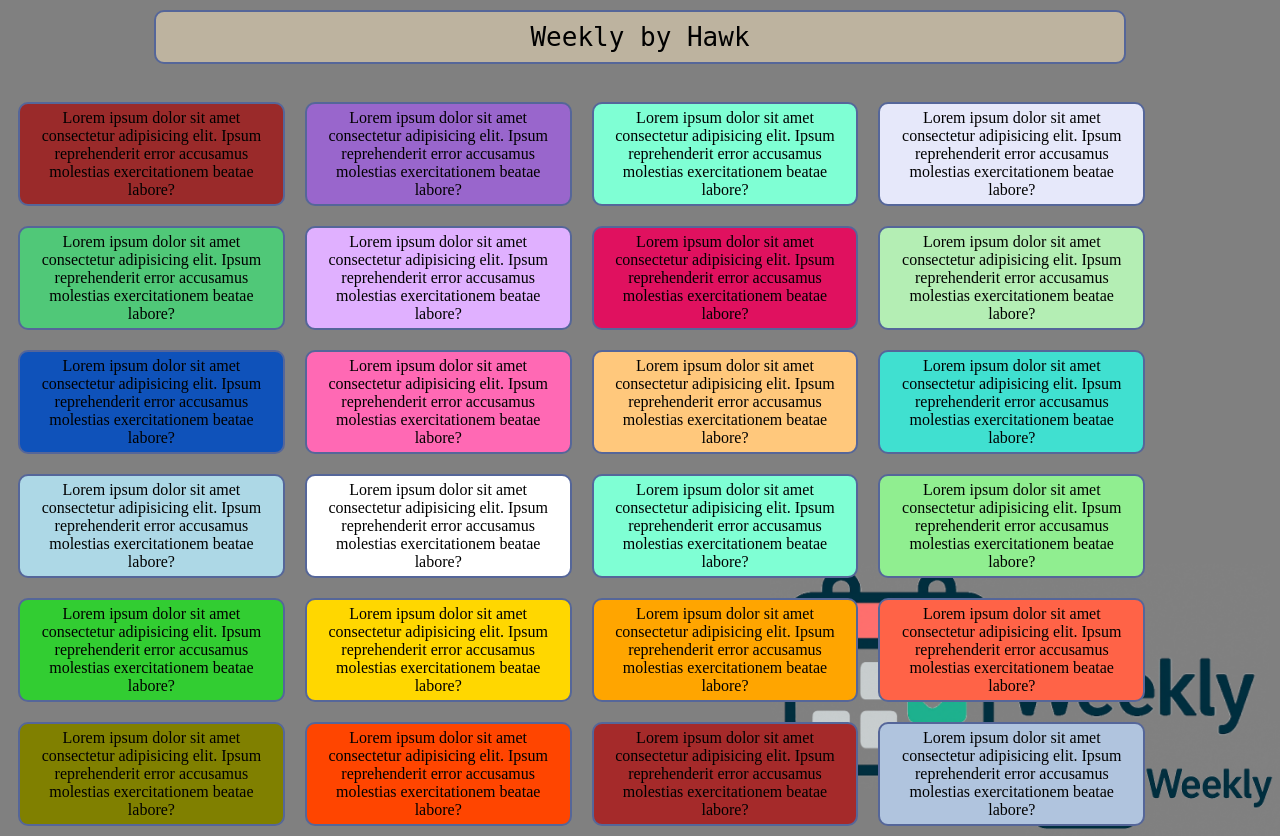
After one commit to helalf69/Weekly, a PHP site: page /index.html in a window 1280 px wide. The commit adds this page. Run offline with PHP 8.4, Linux system fonts and the light colour scheme.

Commit message:
Add files via upload

```diff
--- a/inc/weekly.css
+++ b/inc/weekly.css
@@ -1,5 +1,26 @@
 body {
-    background: orange;
+    background-color: grey;
+    background-image: url("weekly_logo.png");
+    background-repeat: no-repeat;
+    background-size: 20%;
+    background-position: bottom right;
+    text-align: center;
+}
+
+div {
+    background-color: rgba(250, 230, 190, 0.5);
+    padding: 10px;
+    border-radius: 10px;
+    border: 2px solid #569;
+    margin: 10px;
+}
+
+.title {
+    font-family: monospace;
+    font-size: xx-large;
+    text-align: center;
+    width: 75%;
+    margin: 10px auto;
 }
 
 .logo {
--- /dev/null
+++ b/index.html
@@ -0,0 +1,86 @@
+<!DOCTYPE html>
+<html lang="en">
+<head>
+    <meta charset="UTF-8">
+    <meta name="viewport" content="width=device-width, initial-scale=1.0">
+    <title>Weekly by Hawk</title>
+    <link rel="stylesheet" href="inc/weekly.css" />
+    <style href ="inc/weekly.js"></style>
+</head>
+<body>
+    <img src="inc/weekly_logo.png" class="logo" alt="">
+    <div class="title">Weekly by Hawk</div><br clear="all" />
+    <div style="width: 20%; margin: 10px; padding: 5px; float: left; background-color: #9A2A2A;">
+        Lorem ipsum dolor sit amet consectetur adipisicing elit. Ipsum reprehenderit error accusamus molestias exercitationem beatae labore?
+    </div>
+    <div style="width: 20%; margin: 10px; padding: 5px; float: left; background-color: #9966CC;">
+        Lorem ipsum dolor sit amet consectetur adipisicing elit. Ipsum reprehenderit error accusamus molestias exercitationem beatae labore?
+    </div>
+    <div style="width: 20%; margin: 10px; padding: 5px; float: left; background-color: #7FFFD4;">
+        Lorem ipsum dolor sit amet consectetur adipisicing elit. Ipsum reprehenderit error accusamus molestias exercitationem beatae labore?
+    </div>
+    <div style="width: 20%; margin: 10px; padding: 5px; float: left; background-color: #E6E8FA;">
+        Lorem ipsum dolor sit amet consectetur adipisicing elit. Ipsum reprehenderit error accusamus molestias exercitationem beatae labore?
+    </div>
+    <div style="width: 20%; margin: 10px; padding: 5px; float: left; background-color: #50C878;">
+        Lorem ipsum dolor sit amet consectetur adipisicing elit. Ipsum reprehenderit error accusamus molestias exercitationem beatae labore?
+    </div>
+    <div style="width: 20%; margin: 10px; padding: 5px; float: left; background-color: #E0B0FF;">
+        Lorem ipsum dolor sit amet consectetur adipisicing elit. Ipsum reprehenderit error accusamus molestias exercitationem beatae labore?
+    </div>
+    <div style="width: 20%; margin: 10px; padding: 5px; float: left; background-color: #E0115F;">
+        Lorem ipsum dolor sit amet consectetur adipisicing elit. Ipsum reprehenderit error accusamus molestias exercitationem beatae labore?
+    </div>
+    <div style="width: 20%; margin: 10px; padding: 5px; float: left; background-color: #B4EEB4;">
+        Lorem ipsum dolor sit amet consectetur adipisicing elit. Ipsum reprehenderit error accusamus molestias exercitationem beatae labore?
+    </div>
+    <div style="width: 20%; margin: 10px; padding: 5px; float: left; background-color: #0F52BA;">
+        Lorem ipsum dolor sit amet consectetur adipisicing elit. Ipsum reprehenderit error accusamus molestias exercitationem beatae labore?
+    </div>
+    <div style="width: 20%; margin: 10px; padding: 5px; float: left; background-color: #FF69B4;">
+        Lorem ipsum dolor sit amet consectetur adipisicing elit. Ipsum reprehenderit error accusamus molestias exercitationem beatae labore?
+    </div>
+    <div style="width: 20%; margin: 10px; padding: 5px; float: left; background-color: #FFC87C;">
+        Lorem ipsum dolor sit amet consectetur adipisicing elit. Ipsum reprehenderit error accusamus molestias exercitationem beatae labore?
+    </div>
+    <div style="width: 20%; margin: 10px; padding: 5px; float: left; background-color: #40E0D0;">
+        Lorem ipsum dolor sit amet consectetur adipisicing elit. Ipsum reprehenderit error accusamus molestias exercitationem beatae labore?
+    </div>
+    <div style="width: 20%; margin: 10px; padding: 5px; float: left; background-color: LightBlue;">
+        Lorem ipsum dolor sit amet consectetur adipisicing elit. Ipsum reprehenderit error accusamus molestias exercitationem beatae labore?
+    </div>
+    <div style="width: 20%; margin: 10px; padding: 5px; float: left; background-color: White;">
+        Lorem ipsum dolor sit amet consectetur adipisicing elit. Ipsum reprehenderit error accusamus molestias exercitationem beatae labore?
+    </div>
+    <div style="width: 20%; margin: 10px; padding: 5px; float: left; background-color: Aquamarine;">
+        Lorem ipsum dolor sit amet consectetur adipisicing elit. Ipsum reprehenderit error accusamus molestias exercitationem beatae labore?
+    </div>
+    <div style="width: 20%; margin: 10px; padding: 5px; float: left; background-color: LightGreen;">
+        Lorem ipsum dolor sit amet consectetur adipisicing elit. Ipsum reprehenderit error accusamus molestias exercitationem beatae labore?
+    </div>
+    <div style="width: 20%; margin: 10px; padding: 5px; float: left; background-color: LimeGreen;">
+        Lorem ipsum dolor sit amet consectetur adipisicing elit. Ipsum reprehenderit error accusamus molestias exercitationem beatae labore?
+    </div>
+    <div style="width: 20%; margin: 10px; padding: 5px; float: left; background-color: Gold;">
+        Lorem ipsum dolor sit amet consectetur adipisicing elit. Ipsum reprehenderit error accusamus molestias exercitationem beatae labore?
+    </div>
+    <div style="width: 20%; margin: 10px; padding: 5px; float: left; background-color: Orange;">
+        Lorem ipsum dolor sit amet consectetur adipisicing elit. Ipsum reprehenderit error accusamus molestias exercitationem beatae labore?
+    </div>
+    <div style="width: 20%; margin: 10px; padding: 5px; float: left; background-color: Tomato;">
+        Lorem ipsum dolor sit amet consectetur adipisicing elit. Ipsum reprehenderit error accusamus molestias exercitationem beatae labore?
+    </div>
+    <div style="width: 20%; margin: 10px; padding: 5px; float: left; background-color: Olive;">
+        Lorem ipsum dolor sit amet consectetur adipisicing elit. Ipsum reprehenderit error accusamus molestias exercitationem beatae labore?
+    </div>
+    <div style="width: 20%; margin: 10px; padding: 5px; float: left; background-color: OrangeRed;">
+        Lorem ipsum dolor sit amet consectetur adipisicing elit. Ipsum reprehenderit error accusamus molestias exercitationem beatae labore?
+    </div>
+    <div style="width: 20%; margin: 10px; padding: 5px; float: left; background-color: Brown;">
+        Lorem ipsum dolor sit amet consectetur adipisicing elit. Ipsum reprehenderit error accusamus molestias exercitationem beatae labore?
+    </div>
+    <div style="width: 20%; margin: 10px; padding: 5px; float: left; background-color: LightSteelBlue;">
+        Lorem ipsum dolor sit amet consectetur adipisicing elit. Ipsum reprehenderit error accusamus molestias exercitationem beatae labore?
+    </div>
+</body>
+</html>
```
Also changed, not shown: inc/weekly.js (added, +29 -0 lines), inc/weekly_logo.png (added).
